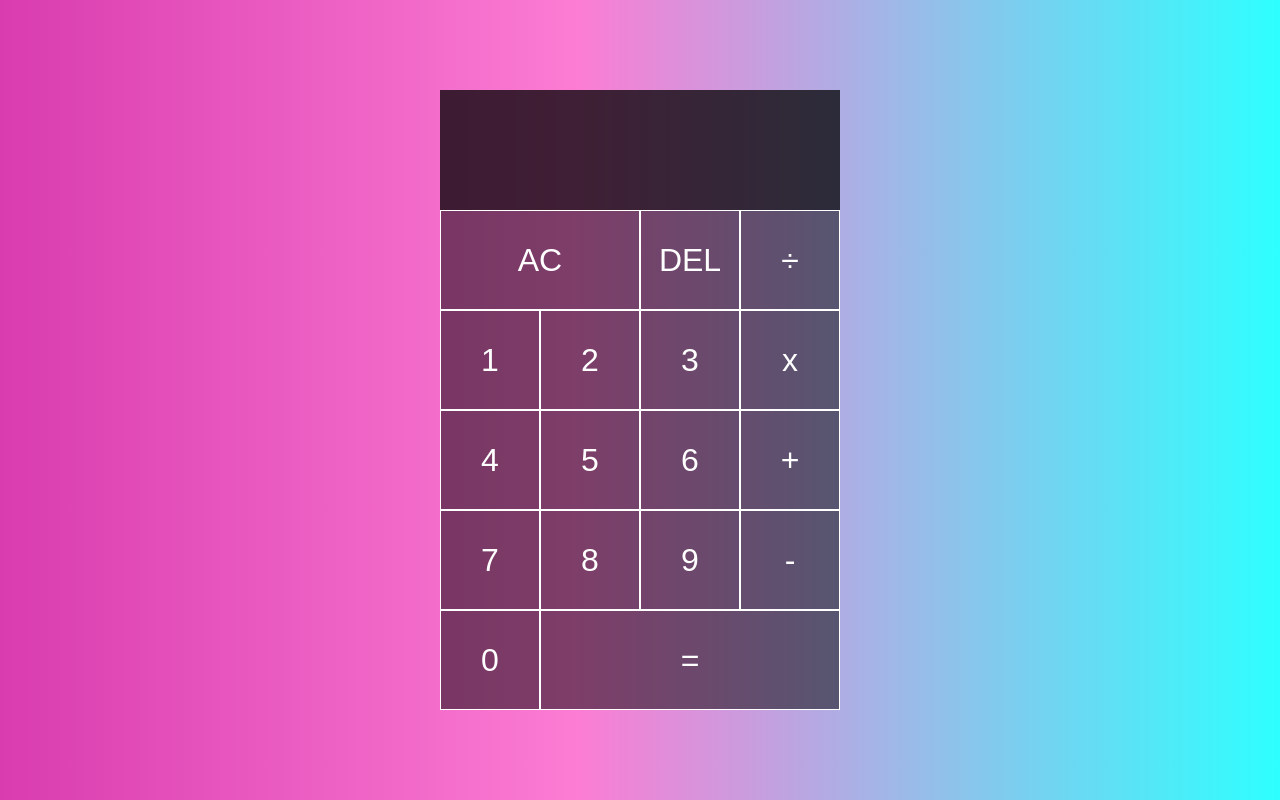
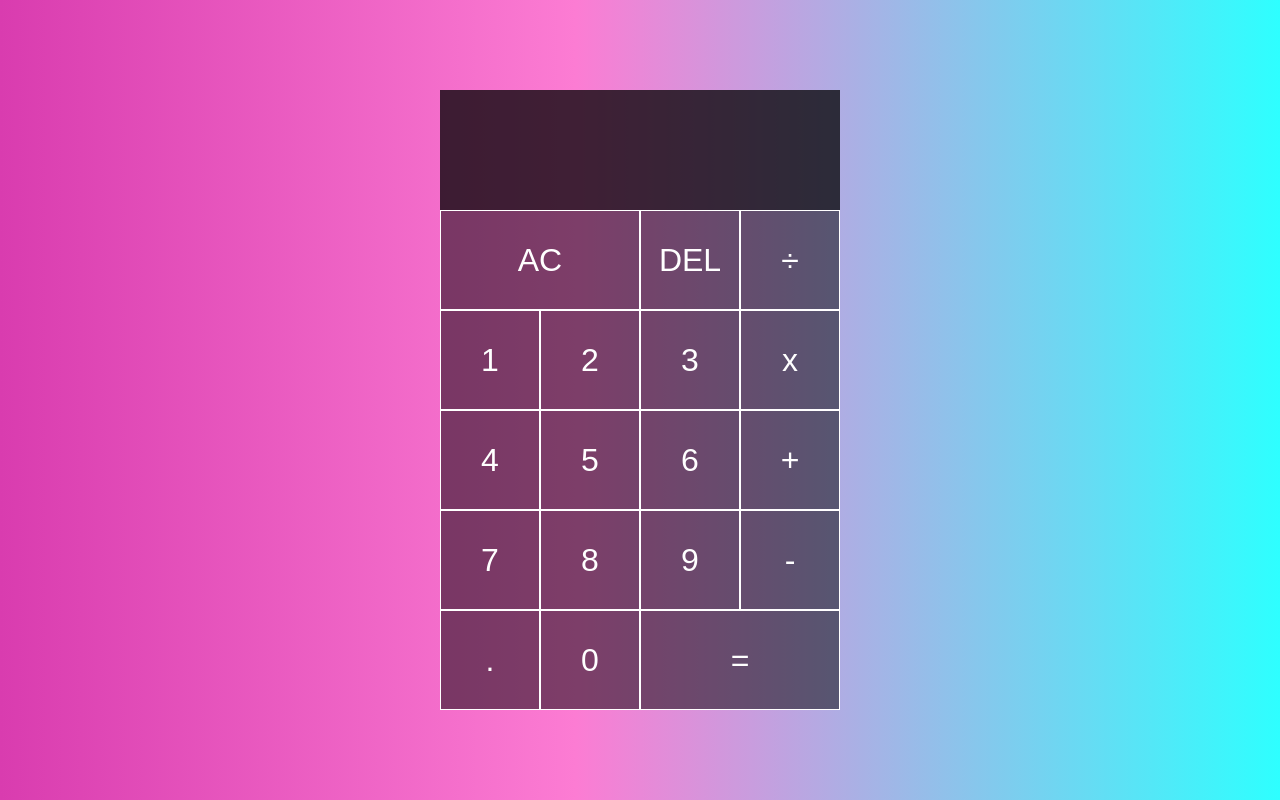
Before and after one commit to scott-gianan/scott-calculator, a plain HTML site: page index.html in a window 1280 px wide. Drawn offline with Linux system fonts and the light colour scheme.

Commit message:
added decimal button

```diff
--- a/index.html
+++ b/index.html
@@ -30,9 +30,10 @@
             <button data-number>8</button>
             <button data-number>9</button>
             <button data-operation>-</button>
-            <!-- <button data-number>.</button> -->
+            <button data-number>.</button>
             <button data-number>0</button>
-            <button data-equals class="span-three">=</button>
+
+            <button data-equals class="span-two">=</button>
           </div>
     </section>
      <script src="./index.js"></script>
```
